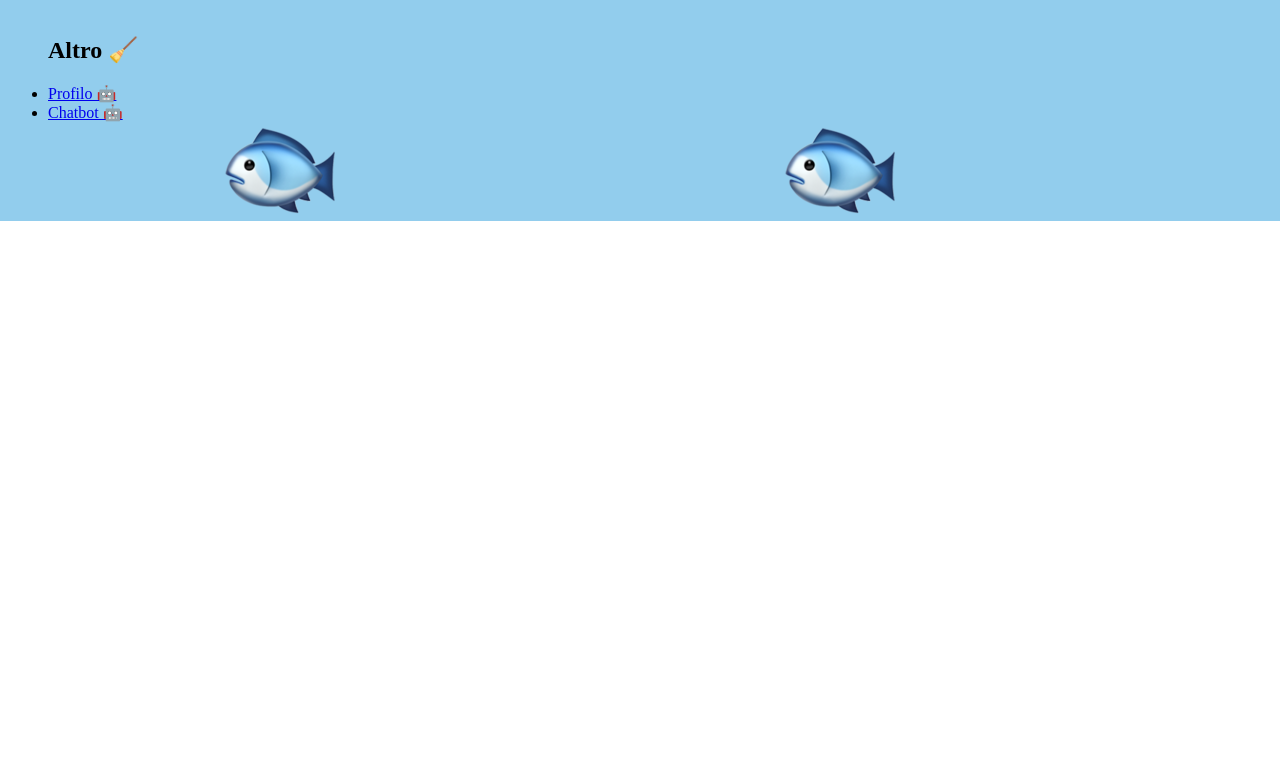
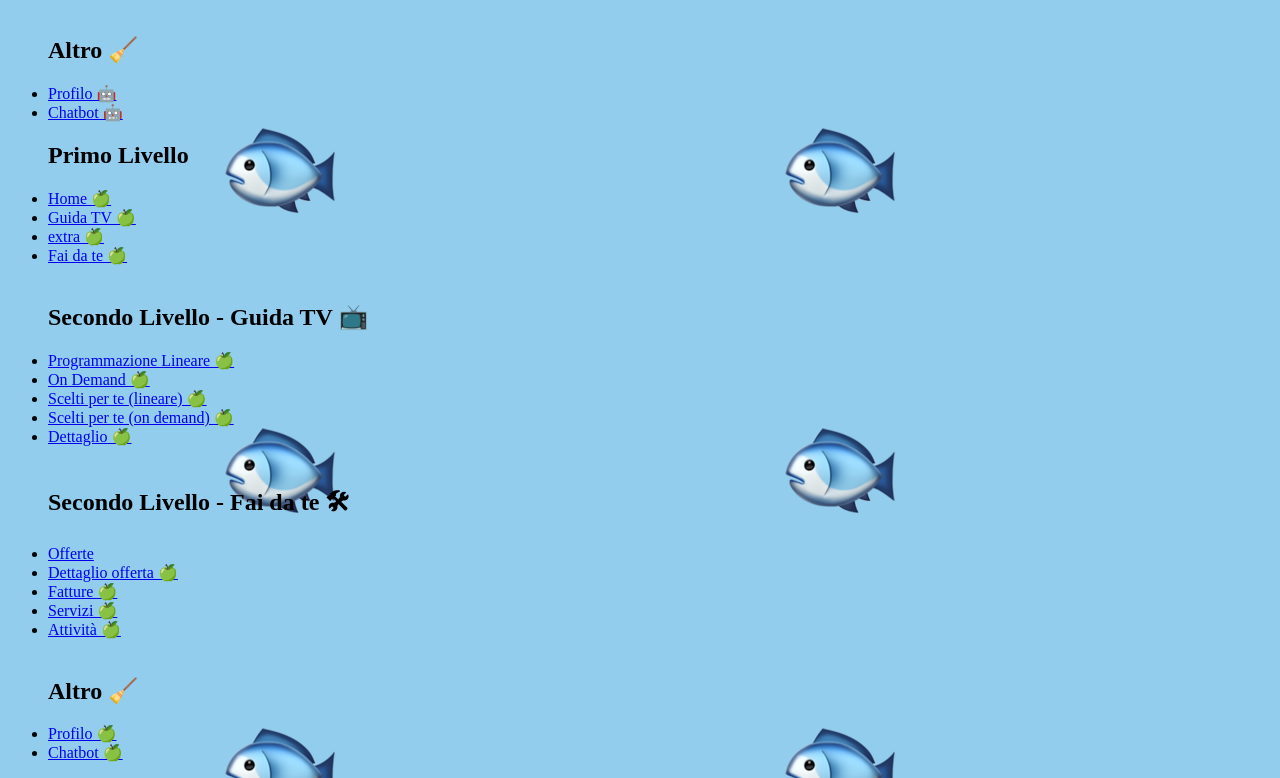
Before and after one commit to skyviottij/msa-deep-link, a plain HTML site: page index.html in a window 1280 px wide. Shown: the part 579-1357 px from the top of the page. Before the commit the page ends 800 px from the top, so only its background shows below. Drawn offline with Linux system fonts and the light colour scheme.

Commit message:
ios Root

```diff
--- a/index.html
+++ b/index.html
@@ -69,6 +69,71 @@ Profilo 🤖</a></li>
 <li><a href="intent://sc/chatbot/notification#Intent;scheme=myskyapp;package=it.sky.msa;end">
 Chatbot 🤖</a></li>
 
+
+
+
+
+
+
+<h2>Primo Livello</h2>
+
+<li><a href="myskyapp://home">
+Home 🍏</a></li>
+
+<li><a href="myskyapp://tvg">
+Guida TV 🍏</a></li>
+
+<li><a href="myskyapp://extra">
+extra 🍏</a></li>
+
+<li><a href="myskyapp://sc">
+Fai da te 🍏</a></li>
+
+<br>
+	<h2>Secondo Livello - Guida TV 📺</h2>
+
+<li><a href="intent://tvg/linear#Intent;scheme=myskyapp;package=it.sky.msa;end">
+Programmazione Lineare 🍏</a></li>
+
+<li><a href="intent://tvg/vod#Intent;scheme=myskyapp;package=it.sky.msa;end">
+On Demand 🍏</a></li>
+
+<li><a href="intent://tvg/linear/featured#Intent;scheme=myskyapp;package=it.sky.msa;end">
+Scelti per te (lineare) 🍏</a></li>
+
+<li><a href="intent://tvg/vod/featured#Intent;scheme=myskyapp;package=it.sky.msa;end">
+Scelti per te (on demand) 🍏</a></li>
+
+<li><a href="intent://tvg/content/a27612fc-b8d2-4c40-b7b9-8c7ceef0beb5#Intent;scheme=myskyapp;package=it.sky.msa;end">
+Dettaglio 🍏</a></li>
+
+<br>
+	<h2>Secondo Livello - Fai da te 🛠</h2>
+
+<li><a href="intent://sc/offers#Intent;scheme=myskyapp;package=it.sky.msa;end">
+Offerte </a></li>
+
+<li><a href="intent://sc/offers/detail/75027#Intent;scheme=myskyapp;package=it.sky.msa;end">
+Dettaglio offerta 🍏</a></li>
+
+<li><a href="intent://sc/invoices#Intent;scheme=myskyapp;package=it.sky.msa;end">
+Fatture 🍏</a></li>
+
+<li><a href="intent://sc/services#Intent;scheme=myskyapp;package=it.sky.msa;end">
+Servizi 🍏</a></li>
+
+<li><a href="intent://sc/activities#Intent;scheme=myskyapp;package=it.sky.msa;end">
+Attività 🍏</a></li>
+
+<br>
+	<h2>Altro 🧹</h2>
+
+<li><a href="intent://profile#Intent;scheme=myskyapp;package=it.sky.msa;end">
+Profilo 🍏</a></li>
+
+<li><a href="intent://sc/chatbot/notification#Intent;scheme=myskyapp;package=it.sky.msa;end">
+Chatbot 🍏</a></li>
+
 </body>
 </ul>
 </html>
```
